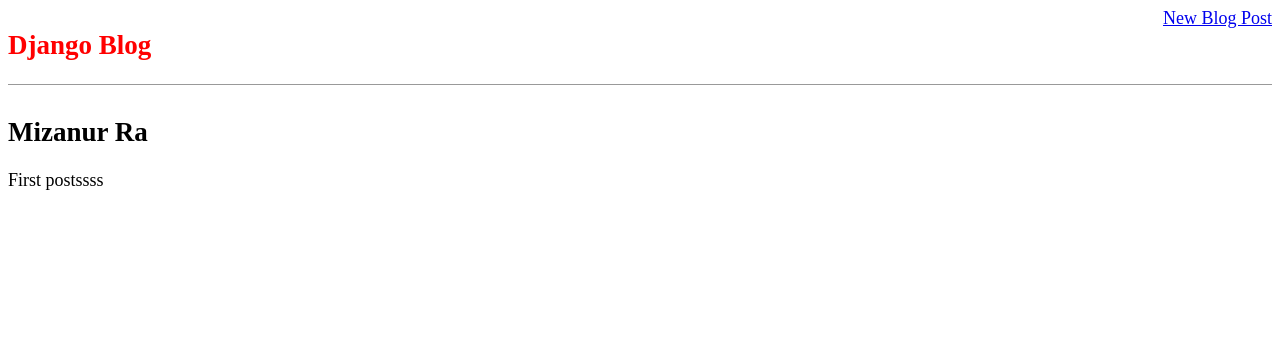
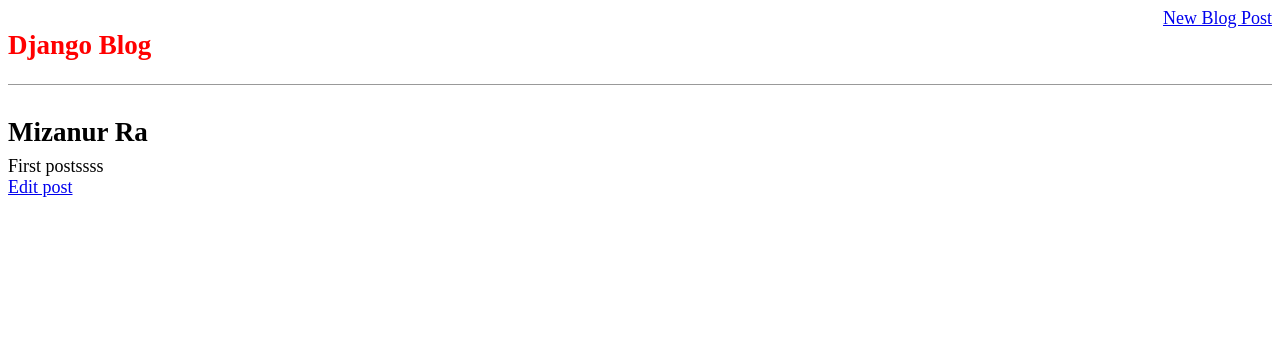
Before and after one commit to MizanUrp11/django_blog, a Django app: page /post/1/ in a window 1280 px wide. Shown: the top 345 px of the page. Run offline with Django 3.2, Linux system fonts and the light colour scheme; data comes from the database, SQL or seed files in the repository; both versions use the stored data as it was after the commit.

Commit message:
Update post

```diff
--- a/posts/urls.py
+++ b/posts/urls.py
@@ -1,8 +1,9 @@
-from .views import HomePageView,PostDetailView,BlogCreateView
+from .views import HomePageView,PostDetailView,BlogCreateView, PostUpdateView
 
 from django.urls import path
 
 urlpatterns = [
+    path('post/<int:pk>/edit', PostUpdateView.as_view(), name = 'post_edit'),
     path('post/new/', BlogCreateView.as_view(),name = 'post_new'),
     path('post/<int:pk>/', PostDetailView.as_view(), name = 'post_detail'),
     path('', HomePageView.as_view(),name = 'home'),
--- a/posts/views.py
+++ b/posts/views.py
@@ -1,5 +1,5 @@
 from django.shortcuts import render
-from django.views.generic import ListView, DetailView, CreateView
+from django.views.generic import ListView, DetailView, CreateView, UpdateView
 from .models import Post
 
 # Create your views here.
@@ -19,3 +19,8 @@ class BlogCreateView(CreateView):
     model = Post
     template_name = "post_new.html"
     fields = '__all__'
+
+class PostUpdateView(UpdateView):
+    model = Post
+    template_name = "post_edit.html"
+    fields = ['title', 'body']
--- a/templates/post_detail.html
+++ b/templates/post_detail.html
@@ -2,6 +2,12 @@
 
 
 {% block block %}
-    <h2>{{ post.title }}</h2>
-    <p>{{ post.body }}</p>
+    <div class="post-entry">
+        <h2>{{ post.title }}</h2>
+        <p>{{ post.body }}</p>
+    </div>
+
+
+<a href="{% url 'post_edit' post.pk %}">Edit post</a>
+
 {% endblock block %}
```
Also changed, not shown: templates/post_edit.html (added, +11 -0 lines), db.sqlite3.
